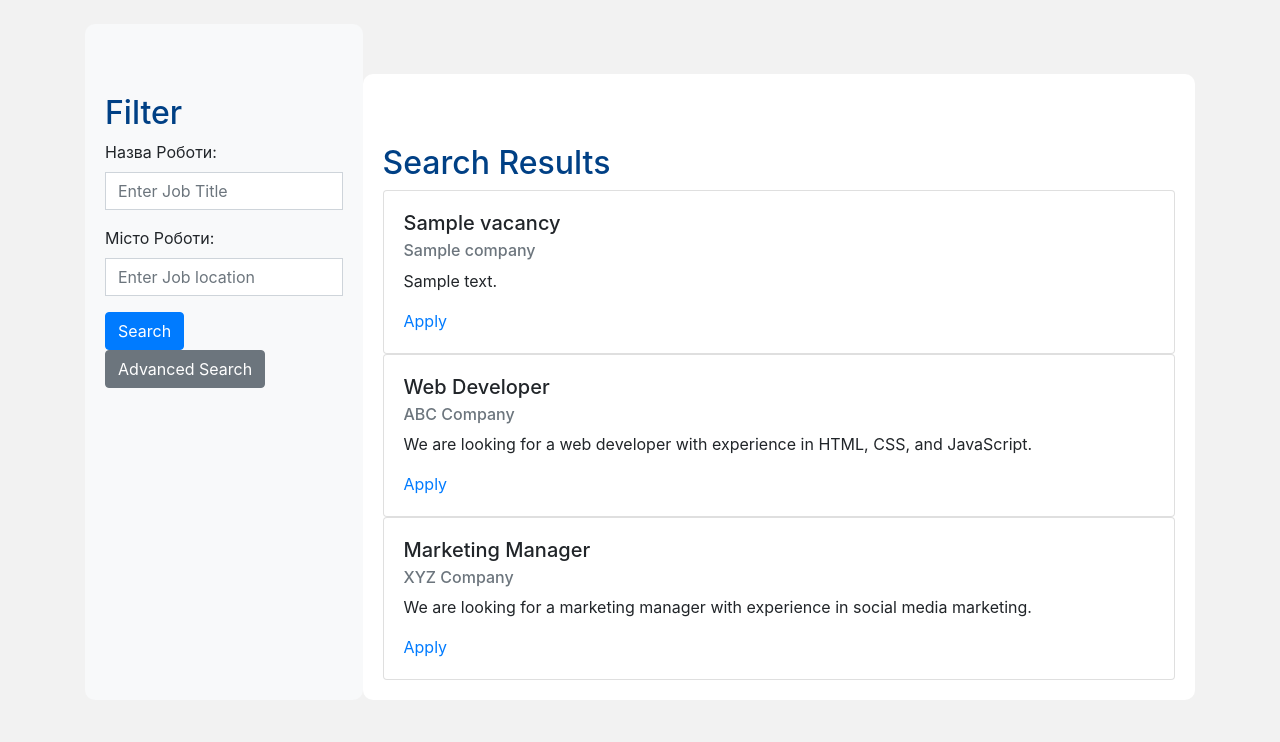
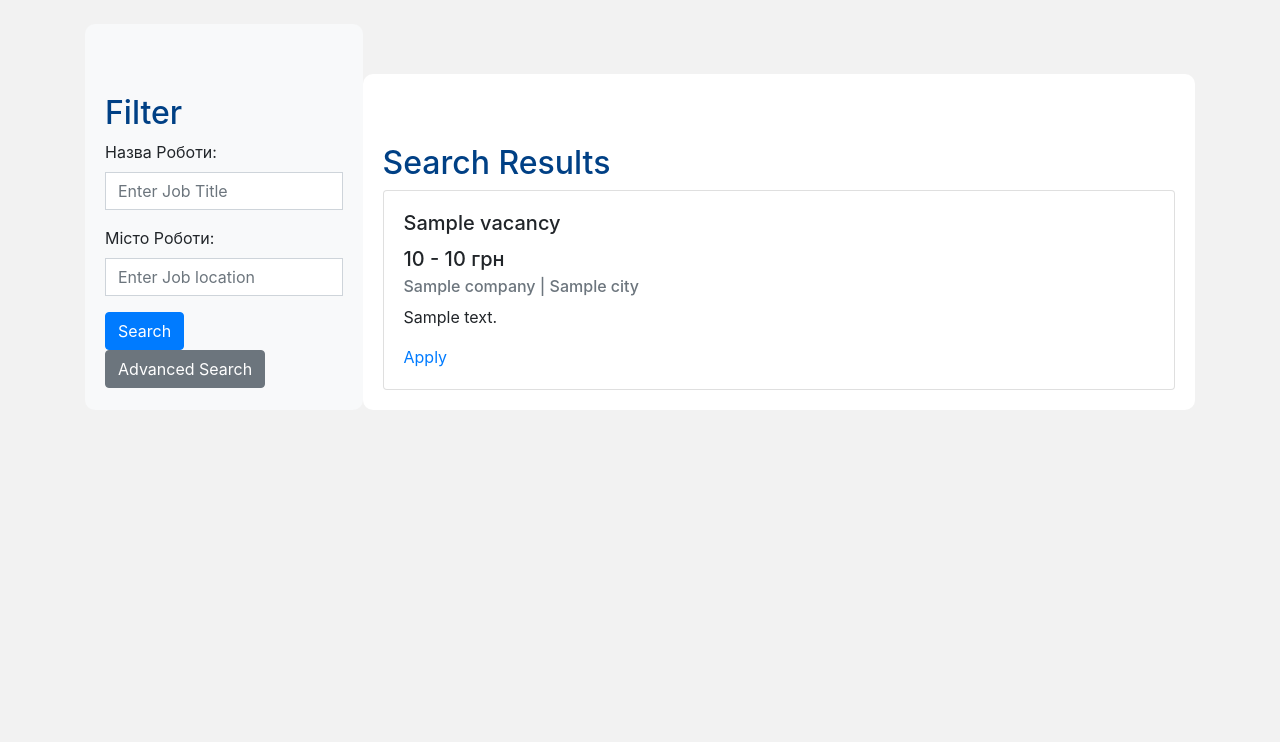
Before and after one commit to kradt/found-offer, a Flask app: template src/templates/search.html in a window 1280 px wide. Shown: the part 58-800 px from the top of the page. Run offline with Flask 3, Linux system fonts and the light colour scheme; the template is opened without the code that fills it: values that come from a table or form of the project are taken from there, most other values are stand-ins (such as "Sample title", 1, 10 or a date in 2020); some libraries are stand-ins or nearby versions.

Commit message:
refactor salary filters

```diff
--- a/src/templates/search.html
+++ b/src/templates/search.html
@@ -32,28 +32,16 @@
                     <div class="card">
                         <div class="card-body">
                             <h5 class="card-title">{{ vacancy.title }}</h5>
-                            <h6 class="card-subtitle mb-2 text-muted">{{ vacancy.company }}</h6>
+                            {% if vacancy.salary_from or vacancy.salary_to %}
+                                <h5 class="card-title">{{ vacancy.salary_from | int }} - {{ vacancy.salary_to | int }} грн</h5>
+                            {% endif %}
+                            <h6 class="card-subtitle mb-2 text-muted">{{ vacancy.company }} | {{ vacancy.city }}</h6>
+
                             <p class="card-text">{{ vacancy.description }}</p>
                             <a href="#" class="card-link">Apply</a>
                         </div>
 				    </div>
                 {% endfor %}
-				<div class="card">
-					<div class="card-body">
-						<h5 class="card-title">Web Developer</h5>
-						<h6 class="card-subtitle mb-2 text-muted">ABC Company</h6>
-						<p class="card-text">We are looking for a web developer with experience in HTML, CSS, and JavaScript.</p>
-						<a href="#" class="card-link">Apply</a>
-					</div>
-				</div>
-				<div class="card">
-					<div class="card-body">
-						<h5 class="card-title">Marketing Manager</h5>
-						<h6 class="card-subtitle mb-2 text-muted">XYZ Company</h6>
-						<p class="card-text">We are looking for a marketing manager with experience in social media marketing.</p>
-						<a href="#" class="card-link">Apply</a>
-					</div>
-				</div>
 			</div>
 		</div>
 	</div>
```
Also changed, not shown: src/search/routes.py (+18 -17 lines).
